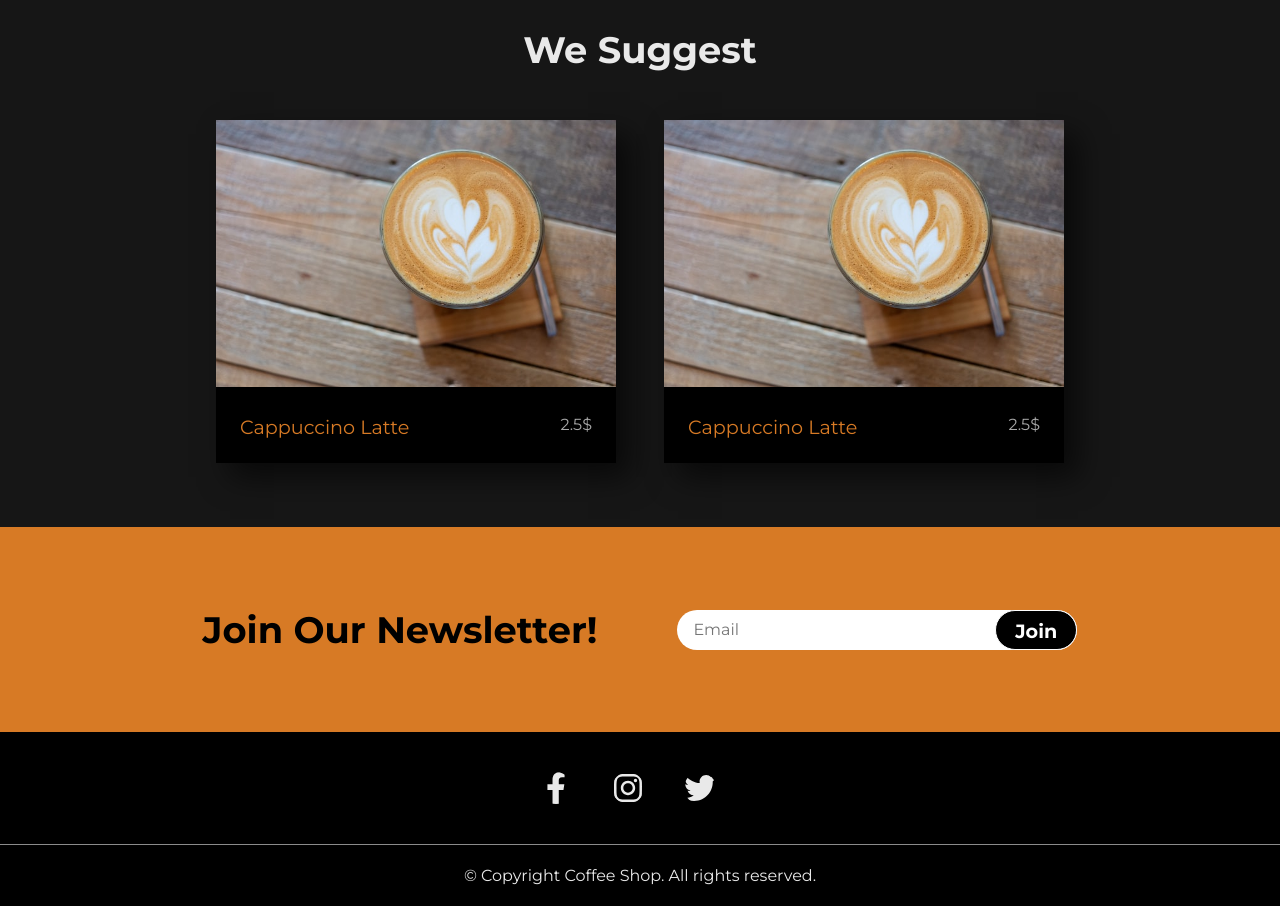
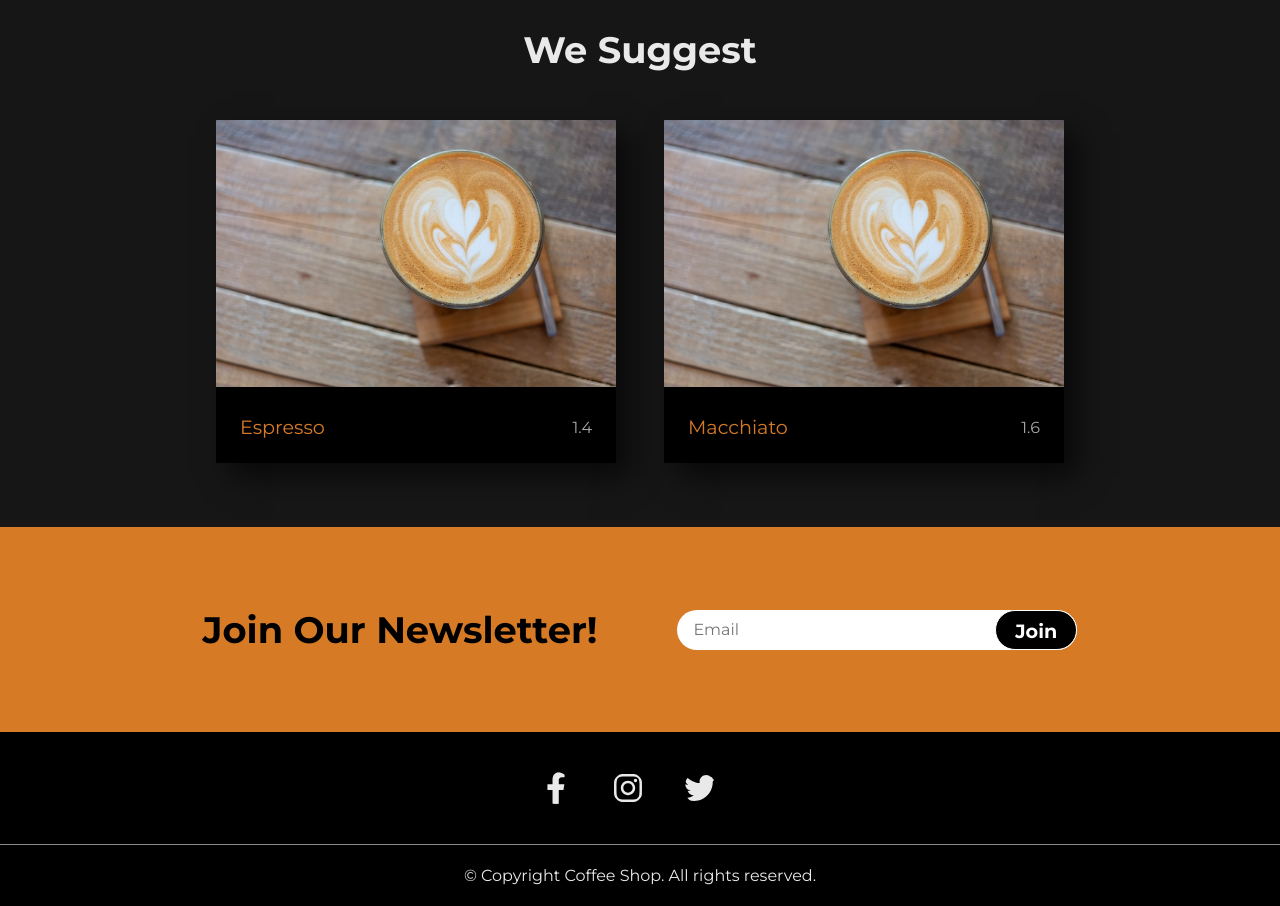
Before and after one commit to vagiakar/menu-landing-page, a React (Create React App) app: page / in a window 1280 px wide. Shown: the part 1060-1966 px from the top of the page. Built offline with nearby package versions, Linux system fonts and the light colour scheme.

Commit message:
put menu card code into a separate component

```diff
--- a/src/App.css
+++ b/src/App.css
@@ -178,7 +178,6 @@ img {
   max-width: 400px;
   box-shadow: 14px 14px 28px rgba(0, 0, 0, 0.6);
   transition: 0.5s;
-  text-align: center;
   justify-content: center;
 }
 
@@ -197,6 +196,7 @@ img {
   font-size: 1.2rem;
   display: flex;
   justify-content: space-between;
+  align-items: center;
 }
 .suggest-card .price {
   color: rgb(168, 168, 168);
--- /dev/null
+++ b/src/components/MenuCard.js
@@ -0,0 +1,17 @@
+import React from "react";
+import { Link } from "react-router-dom";
+import img from "../images/coffee-item.jpg";
+
+export default function MenuCard({ index, menu = false, drinks }) {
+  return (
+    <div className="suggest-card">
+      <Link to="/item">
+        <img className="suggest-card-img" src={img} alt="coffee" />
+        <div className={`suggest-card-txt ${menu && "menu-card-txt"}`}>
+          <p>{drinks[index].name}</p>
+          <p className="price">{drinks[index].price}</p>
+        </div>
+      </Link>
+    </div>
+  );
+}
--- a/src/pages/Home.js
+++ b/src/pages/Home.js
@@ -1,7 +1,17 @@
 import React from "react";
 import { Link } from "react-router-dom";
-import img from "../images/coffee-item.jpg";
+import MenuCard from "../components/MenuCard.js";
+import drinks from "../drinks.js";
 export default function Home() {
+  function findIndex(selectedDrink) {
+    const index = drinks.findIndex((drink) => {
+      return drink.name === selectedDrink;
+    });
+    if (index >= 0) {
+      return index;
+    }
+    return 0;
+  }
   return (
     <>
       <section className="hero">
@@ -40,23 +50,8 @@ export default function Home() {
         <div className="container">
           <h2>We suggest</h2>
           <div className="suggest-cards-container">
-            <div className="suggest-card">
-              <Link to="/item">
-                <img className="suggest-card-img" src={img} alt="coffee" />
-                <div className="suggest-card-txt">
-                  <p>Cappuccino Latte</p>
-                  <p className="price">2.5$</p>
-                </div>
-              </Link>
-            </div>
-            <div className="suggest-card">
-              <Link to="/item">
-                <img className="suggest-card-img" src={img} alt="coffee" />
-                <p className="suggest-card-txt">
-                  Cappuccino Latte <span className="price">2.5$</span>
-                </p>
-              </Link>
-            </div>
+            <MenuCard index={findIndex("Espresso")} drinks={drinks} />
+            <MenuCard index={findIndex("Macchiato")} drinks={drinks} />
           </div>
         </div>
       </section>
--- a/src/pages/Menu.js
+++ b/src/pages/Menu.js
@@ -1,7 +1,6 @@
 import React, { useState, useEffect } from "react";
-import { Link } from "react-router-dom";
 import drinks from "../drinks.js";
-import img from "../images/coffee-item.jpg";
+import MenuCard from "../components/MenuCard.js";
 
 const coffees = drinks.filter((drink) => {
   return drink.category === "Coffees";
@@ -77,24 +76,17 @@ export default function Menu() {
           <div className="menu-display">
             {selectedDrinks.map((category) => {
               return (
-                <div className="category">
+                <div className="category" key={category[0].category}>
                   <h2>{category[0].category}</h2>
                   <div className="menu-cards-container">
-                    {category.map((drink) => {
+                    {category.map((drink, index) => {
                       return (
-                        <div className="suggest-card">
-                          <Link to="/item">
-                            <img
-                              className="suggest-card-img"
-                              src={img}
-                              alt="coffee"
-                            />
-                            <p className="suggest-card-txt  menu-card-txt">
-                              {drink.name}
-                              <div className="price">{`${drink.price}€`}</div>
-                            </p>
-                          </Link>
-                        </div>
+                        <MenuCard
+                          key={index}
+                          index={index}
+                          menu={true}
+                          drinks={category}
+                        />
                       );
                     })}
                   </div>
```
